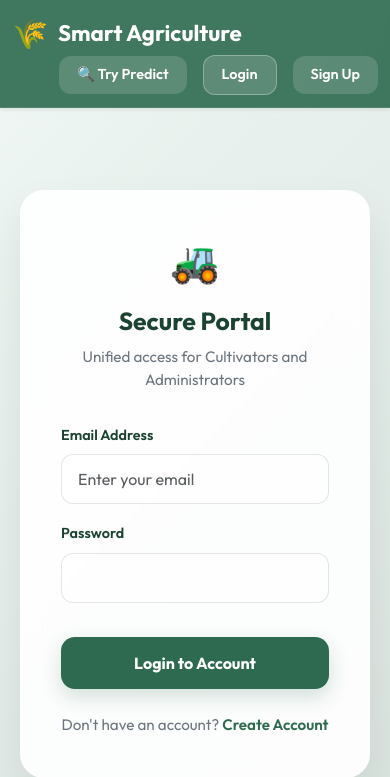
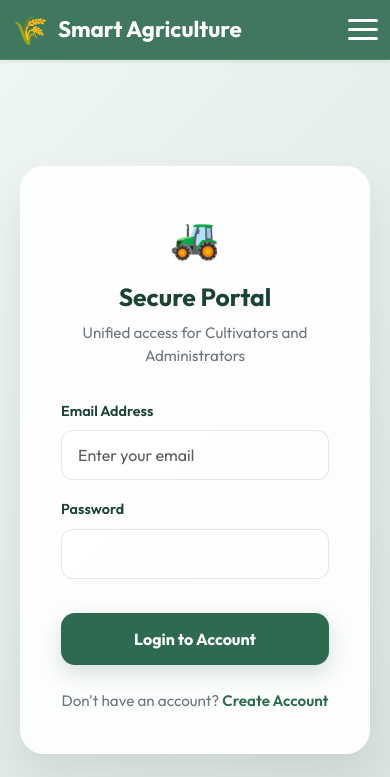
Before and after one commit to mathewspaul003/crop_project, a Django app: page /login/?next=/admin-panel/dashboard/ in a window 390 px wide. Shown: the top 777 px of the page. Run offline with Django 5.2, Linux system fonts and the light colour scheme; parts of the project's set-up code (start-up, migrations or seed data) failed here and were passed over.

Commit message:
Optimize for mobile, update admin auth to email, and finalize project documentation

```diff
--- a/crop_app/templates/user/user_header.html
+++ b/crop_app/templates/user/user_header.html
@@ -10,7 +10,7 @@
         background: rgba(45, 106, 79, 0.9) !important;
         backdrop-filter: blur(10px);
         border-bottom: 1px solid rgba(255, 255, 255, 0.1);
-        padding: 12px 0;
+        padding: 8px 0;
         position: sticky;
         top: 0;
         z-index: 1000;
@@ -37,6 +37,8 @@
         font-size: 0.9rem;
         transition: all 0.3s ease;
         text-decoration: none;
+        display: inline-block;
+        text-align: center;
     }
 
     .nav-btn:hover {
@@ -66,6 +68,47 @@
         background: #ef4444;
         color: white !important;
     }
+
+    /* Mobile Adjustments */
+    @media (max-width: 991px) {
+        .navbar-collapse {
+            background: rgba(45, 106, 79, 0.95);
+            margin-top: 15px;
+            padding: 20px;
+            border-radius: 15px;
+            border: 1px solid rgba(255, 255, 255, 0.1);
+        }
+
+        .nav-link-container {
+            flex-direction: column !important;
+            align-items: stretch !important;
+            width: 100%;
+        }
+
+        .nav-btn {
+            width: 100%;
+            margin-bottom: 10px;
+        }
+    }
+
+    .navbar-toggler {
+        border: none !important;
+        padding: 0;
+    }
+
+    .navbar-toggler:focus {
+        box-shadow: none !important;
+    }
+
+    .toggler-icon {
+        width: 30px;
+        height: 3px;
+        background: white;
+        display: block;
+        margin: 6px 0;
+        transition: 0.3s;
+        border-radius: 3px;
+    }
 </style>
 
 <nav class="navbar navbar-expand-lg glass-nav shadow-sm">
@@ -75,7 +118,15 @@
             <span>Smart Agriculture</span>
         </a>
 
-        <div class="ms-auto d-flex align-items-center gap-3">
+        <button class="navbar-toggler" type="button" data-bs-toggle="collapse" data-bs-target="#navbarMain"
+            aria-controls="navbarMain" aria-expanded="false" aria-label="Toggle navigation">
+            <span class="toggler-icon"></span>
+            <span class="toggler-icon"></span>
+            <span class="toggler-icon"></span>
+        </button>
+
+        <div class="collapse navbar-collapse" id="navbarMain">
+            <div class="ms-auto d-flex align-items-center gap-3 nav-link-container">
                 {% if user.is_authenticated %}
                 <a href="/dashboard/" class="nav-btn">📊 Dashboard</a>
                 <a href="/predict/" class="nav-btn">🔍 Predict</a>
@@ -85,6 +136,7 @@
                 <a href="/login/" class="nav-btn nav-btn-outline">Login</a>
                 <a href="/register/" class="nav-btn">Sign Up</a>
                 {% endif %}
+            </div>
         </div>
     </div>
 </nav>
```
Also changed, not shown: crop_app/templates/chatbot/chatbot.html (+19 -0 lines), crop_app/templates/crop_app/landing.html (+38 -0 lines), crop_app/templates/user/dashboard.html (+22 -0 lines). Lines whose indentation alone changed are shown as unchanged.
